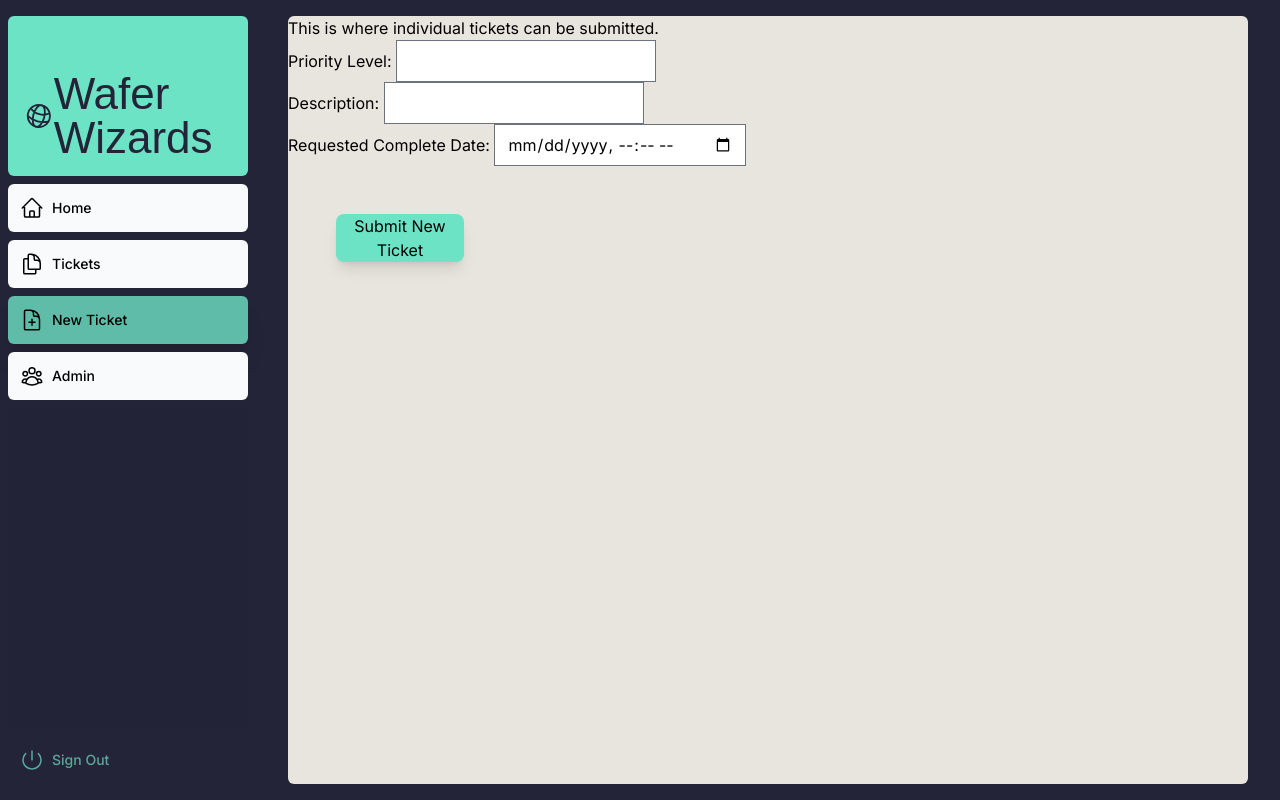
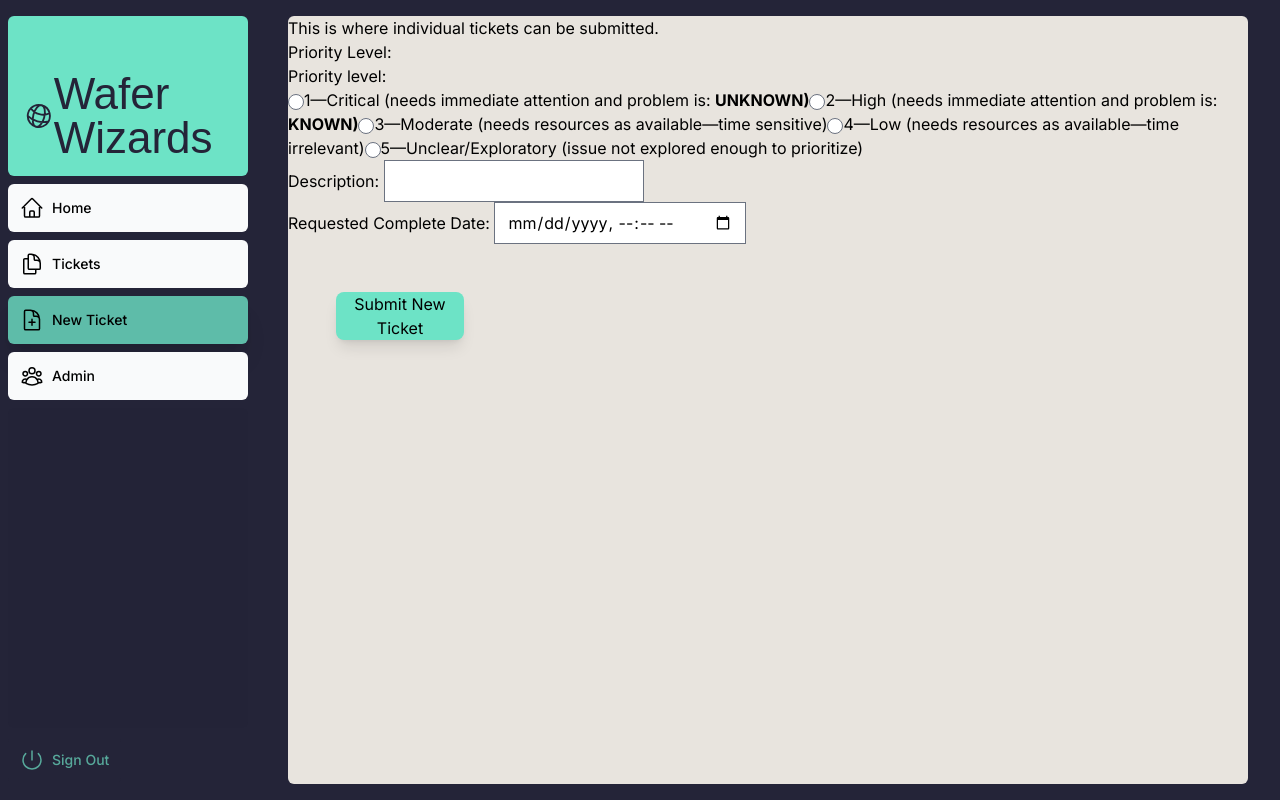
Before and after one commit to Connor-Skudlarek/issue-tracker, a Next.js app: page /dashboard/new-ticket in a window 1280 px wide. Built offline with nearby package versions, Linux system fonts and the light colour scheme; a web font is replaced by a local one.

Commit message:
Change priority from a number to a radio, #4

```diff
--- a/app/dashboard/new-ticket/page.tsx
+++ b/app/dashboard/new-ticket/page.tsx
@@ -1,17 +1,44 @@
-
 import { usePathname } from "next/navigation";
 import { FormEvent } from "react";
 import { Button } from "../../ui/button";
 import { createNewTicket } from "../../lib/tickets/new-ticket";
 export default function page() {
-
   return (
     <div>
       This is where individual tickets can be submitted.
       <form action={createNewTicket} className="flex flex-col">
         <label htmlFor="priority">
           Priority Level:{" "}
-          <input id="priority" name="priority" type="number"></input>
+          <fieldset>
+            <legend>Priority level: </legend>
+            <div id="priority">
+              <input type="radio" value="1" id="P1" />
+              <label htmlFor="P1">
+                1—Critical {"(needs immediate attention and problem is: "}
+                <span className="font-bold">UNKNOWN{")"}</span>
+              </label>
+              <input type="radio" value="2" id="P2" />
+              <label htmlFor="P2">
+                2—High {"(needs immediate attention and problem is: "}
+                <span className="font-bold">KNOWN{")"}</span>
+              </label>
+
+              <input type="radio" value="3" id="P3" />
+              <label htmlFor="P3">
+                3—Moderate {"(needs resources as available—time sensitive)"}
+              </label>
+
+              <input type="radio" value="4" id="P4" />
+              <label htmlFor="P4">
+                4—Low {"(needs resources as available—time irrelevant)"}
+              </label>
+              <input type="radio" value="5" id="P5" />
+              <label htmlFor="P5">
+                5—Unclear/Exploratory{" "}
+                {"(issue not explored enough to prioritize)"}
+              </label>
+            </div>
+          </fieldset>
         </label>
         <label htmlFor="description">
           Description: <input id="description" name="description"></input>
```
